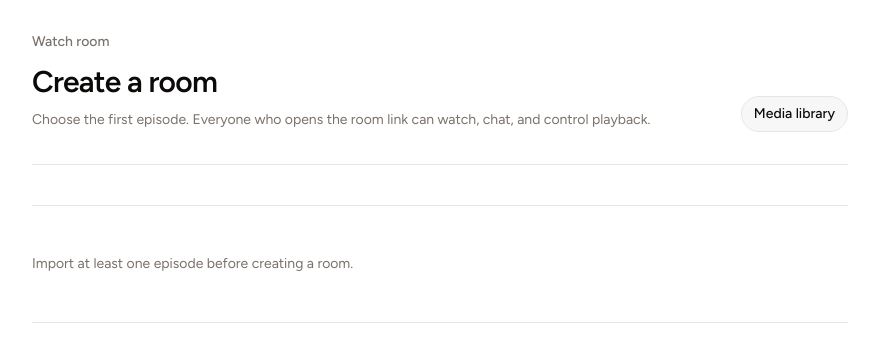
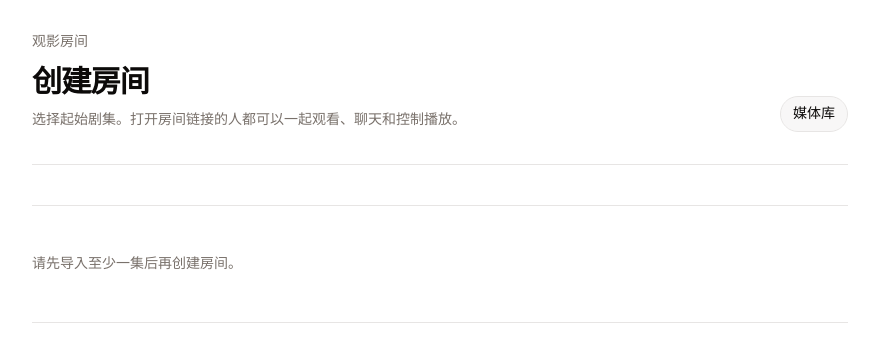
Before and after one commit to nanwy/watch-room, a Next.js app in the folder apps/web/: page /admin/rooms/new in a window 1280 px wide. Shown: the top 362 px of the page, without its empty margins (200-1079 px from the left). Built offline with nearby package versions, Linux system fonts and the light colour scheme; no server answers; the database is empty.

Commit message:
i18n(web): translate existing ui copy to chinese

```diff
--- a/apps/web/app/(admin)/admin/library/page.tsx
+++ b/apps/web/app/(admin)/admin/library/page.tsx
@@ -25,31 +25,31 @@ export default async function LibraryPage() {
       <div className="mx-auto flex w-full max-w-6xl flex-col gap-10 px-6 py-8 lg:px-10">
         <header className="flex flex-col gap-6 border-b pb-8 lg:flex-row lg:items-end lg:justify-between">
           <div className="space-y-3">
-            <p className="text-sm font-medium text-muted-foreground">Media library</p>
+            <p className="text-sm font-medium text-muted-foreground">媒体库</p>
             <div>
-              <h1 className="text-3xl font-semibold tracking-tight">Anime archive</h1>
+              <h1 className="text-3xl font-semibold tracking-tight">动漫库</h1>
               <p className="mt-2 max-w-2xl text-sm leading-6 text-muted-foreground">
-                Scan the server import folder, then use this library when creating watch rooms.
+                扫描服务器导入目录，完成后即可在媒体库中选择剧集创建房间。
               </p>
             </div>
           </div>
           <div className="grid grid-cols-2 gap-6 text-sm">
             <div>
               <div className="text-2xl font-semibold tabular-nums">{anime.length}</div>
-              <div className="text-muted-foreground">Anime</div>
+              <div className="text-muted-foreground">动漫</div>
             </div>
             <div>
               <div className="text-2xl font-semibold tabular-nums">{episodeCount}</div>
-              <div className="text-muted-foreground">Episodes</div>
+              <div className="text-muted-foreground">剧集</div>
             </div>
           </div>
         </header>
 
         <section className="grid gap-4 border-b pb-8 lg:grid-cols-[1fr_28rem] lg:items-start">
           <div>
-            <h2 className="text-base font-medium">Scan imports</h2>
+            <h2 className="text-base font-medium">扫描导入</h2>
             <p className="mt-1 text-sm leading-6 text-muted-foreground">
-              Reads `MEDIA_IMPORT_DIR`, imports supported video files, and stores managed copies under `MEDIA_STORAGE_DIR`.
+              读取 `MEDIA_IMPORT_DIR` 下的视频文件，导入媒体库，并把受管副本写入 `MEDIA_STORAGE_DIR`。
             </p>
           </div>
           <ImportScanButton />
@@ -57,8 +57,8 @@ export default async function LibraryPage() {
 
         <section className="space-y-4">
           <div className="flex items-center justify-between gap-4">
-            <h2 className="text-base font-medium">Imported episodes</h2>
-            <span className="text-sm text-muted-foreground">{episodeCount} total</span>
+            <h2 className="text-base font-medium">已导入剧集</h2>
+            <span className="text-sm text-muted-foreground">共 {episodeCount} 集</span>
           </div>
           <LibraryTable anime={anime} />
         </section>
--- a/apps/web/app/(admin)/admin/rooms/new/page.tsx
+++ b/apps/web/app/(admin)/admin/rooms/new/page.tsx
@@ -26,16 +26,16 @@ export default async function NewRoomPage() {
       <div className="mx-auto flex w-full max-w-4xl flex-col gap-10 px-6 py-8 lg:px-10">
         <header className="flex flex-col gap-6 border-b pb-8 sm:flex-row sm:items-end sm:justify-between">
           <div className="space-y-3">
-            <p className="text-sm font-medium text-muted-foreground">Watch room</p>
+            <p className="text-sm font-medium text-muted-foreground">观影房间</p>
             <div>
-              <h1 className="text-3xl font-semibold tracking-tight">Create a room</h1>
+              <h1 className="text-3xl font-semibold tracking-tight">创建房间</h1>
               <p className="mt-2 max-w-2xl text-sm leading-6 text-muted-foreground">
-                Choose the first episode. Everyone who opens the room link can watch, chat, and control playback.
+                选择起始剧集。打开房间链接的人都可以一起观看、聊天和控制播放。
               </p>
             </div>
           </div>
           <Button asChild variant="outline">
-            <Link href="/admin/library">Media library</Link>
+            <Link href="/admin/library">媒体库</Link>
           </Button>
         </header>
 
@@ -45,7 +45,7 @@ export default async function NewRoomPage() {
           </section>
         ) : (
           <section className="border-y py-12 text-sm text-muted-foreground">
-            Import at least one episode before creating a room.
+            请先导入至少一集后再创建房间。
           </section>
         )}
       </div>
--- a/apps/web/app/page.tsx
+++ b/apps/web/app/page.tsx
@@ -6,19 +6,19 @@ export default function Page() {
     <div className="flex min-h-svh p-6">
       <div className="flex max-w-md min-w-0 flex-col gap-4 text-sm leading-loose">
         <div>
-          <h1 className="font-medium">Watch room</h1>
-          <p>Manage the media library, then create a room to share.</p>
+          <h1 className="font-medium">观影房间</h1>
+          <p>管理媒体库，创建房间分享给好友。</p>
           <div className="mt-2 flex gap-2">
             <Button asChild>
-              <Link href="/admin/rooms/new">Create room</Link>
+              <Link href="/admin/rooms/new">创建房间</Link>
             </Button>
             <Button asChild variant="outline">
-              <Link href="/admin/library">Media library</Link>
+              <Link href="/admin/library">媒体库</Link>
             </Button>
           </div>
         </div>
         <div className="text-muted-foreground font-mono text-xs">
-          (Press <kbd>d</kbd> to toggle dark mode)
+          （按 <kbd>d</kbd> 切换深色模式）
         </div>
       </div>
     </div>
--- a/apps/web/components/admin/create-room-form.tsx
+++ b/apps/web/components/admin/create-room-form.tsx
@@ -48,7 +48,7 @@ async function createWatchRoom(input: {
 
   if (!response.ok) {
     const payload = await response.json().catch(() => null) as { error?: string } | null
-    throw new Error(payload?.error ?? "Room creation failed")
+    throw new Error(payload?.error ?? "创建房间失败")
   }
 
   return response.json() as Promise<CreatedRoom>
@@ -71,7 +71,7 @@ export function CreateRoomForm({ library }: { library: RoomLibrary }) {
     <div className="space-y-6">
       <div className="grid gap-4 sm:grid-cols-2">
         <label className="space-y-2">
-          <span className="text-sm font-medium">Admin passcode</span>
+          <span className="text-sm font-medium">管理员口令</span>
           <Input
             type="password"
             value={passcode}
@@ -80,7 +80,7 @@ export function CreateRoomForm({ library }: { library: RoomLibrary }) {
           />
         </label>
         <label className="space-y-2">
-          <span className="text-sm font-medium">Anime</span>
+          <span className="text-sm font-medium">动漫</span>
           <NativeSelect
             className="w-full"
             value={animeId}
@@ -102,7 +102,7 @@ export function CreateRoomForm({ library }: { library: RoomLibrary }) {
       </div>
 
       <label className="space-y-2">
-        <span className="text-sm font-medium">Starting episode</span>
+        <span className="text-sm font-medium">起始剧集</span>
         <NativeSelect
           className="w-full"
           value={episodeId}
@@ -111,7 +111,7 @@ export function CreateRoomForm({ library }: { library: RoomLibrary }) {
             mutation.reset()
           }}
         >
-          <NativeSelectOptGroup label={selectedAnime?.title ?? "Episodes"}>
+          <NativeSelectOptGroup label={selectedAnime?.title ?? "剧集"}>
             {(selectedAnime?.episodes ?? []).map((episode) => (
               <NativeSelectOption key={episode.id} value={episode.id}>
                 {episode.episodeNumber ? `${episode.episodeNumber}. ` : ""}
@@ -137,7 +137,7 @@ export function CreateRoomForm({ library }: { library: RoomLibrary }) {
           onClick={() => mutation.mutate({ passcode, animeId, episodeId })}
         >
           <Clapperboard />
-          Create room
+          创建房间
         </Button>
       </div>
     </div>
--- a/apps/web/components/admin/import-scan-button.tsx
+++ b/apps/web/components/admin/import-scan-button.tsx
@@ -25,7 +25,7 @@ async function scanImports(passcode: string): Promise<ScanResult> {
 
   if (!response.ok) {
     const payload = await response.json().catch(() => null) as { error?: string } | null
-    throw new Error(payload?.error ?? "Scan failed")
+    throw new Error(payload?.error ?? "扫描失败")
   }
 
   return response.json() as Promise<ScanResult>
@@ -47,7 +47,7 @@ export function ImportScanButton() {
         <Input
           type="password"
           value={passcode}
-          placeholder="Admin passcode"
+          placeholder="管理员口令"
           autoComplete="current-password"
           onChange={(event) => setPasscode(event.target.value)}
           onKeyDown={(event) => {
@@ -58,7 +58,7 @@ export function ImportScanButton() {
         />
         <div className="mt-2 min-h-5 text-sm text-muted-foreground">
           {mutation.isSuccess
-            ? `Scanned ${mutation.data.candidates}; imported ${mutation.data.imported}, skipped ${mutation.data.skipped}.`
+            ? `扫描 ${mutation.data.candidates} 个；导入 ${mutation.data.imported}，跳过 ${mutation.data.skipped}。`
             : null}
           {mutation.isError ? mutation.error.message : null}
         </div>
@@ -69,7 +69,7 @@ export function ImportScanButton() {
         onClick={() => mutation.mutate(passcode)}
       >
         <RefreshCw className={mutation.isPending ? "animate-spin" : ""} />
-        Scan imports
+        扫描导入
       </Button>
     </div>
   )
--- a/apps/web/components/admin/library-table.tsx
+++ b/apps/web/components/admin/library-table.tsx
@@ -25,7 +25,7 @@ export function LibraryTable({ anime }: { anime: LibraryAnime[] }) {
   if (anime.length === 0) {
     return (
       <div className="border-y py-12 text-sm text-muted-foreground">
-        No media has been imported yet.
+        还没有导入任何媒体。
       </div>
     )
   }
@@ -34,11 +34,11 @@ export function LibraryTable({ anime }: { anime: LibraryAnime[] }) {
     <Table>
       <TableHeader>
         <TableRow>
-          <TableHead>Anime</TableHead>
-          <TableHead>Episode</TableHead>
-          <TableHead>Format</TableHead>
-          <TableHead>Status</TableHead>
-          <TableHead className="text-right">Size</TableHead>
+          <TableHead>动漫</TableHead>
+          <TableHead>剧集</TableHead>
+          <TableHead>格式</TableHead>
+          <TableHead>状态</TableHead>
+          <TableHead className="text-right">大小</TableHead>
         </TableRow>
       </TableHeader>
       <TableBody>
@@ -56,7 +56,7 @@ export function LibraryTable({ anime }: { anime: LibraryAnime[] }) {
             <TableCell>{episode.mimeType}</TableCell>
             <TableCell>
               <Badge variant={episode.playbackSupportStatus === "supported" ? "secondary" : "outline"}>
-                {episode.playbackSupportStatus === "supported" ? "Playable" : "Check format"}
+                {episode.playbackSupportStatus === "supported" ? "可播放" : "格式存疑"}
               </Badge>
             </TableCell>
             <TableCell className="text-right tabular-nums">
@@ -71,7 +71,7 @@ export function LibraryTable({ anime }: { anime: LibraryAnime[] }) {
 
 function formatBytes(value: bigint) {
   const bytes = Number(value)
-  if (!Number.isFinite(bytes)) return "Unknown"
+  if (!Number.isFinite(bytes)) return "未知"
   if (bytes < 1024 * 1024) return `${Math.max(1, Math.round(bytes / 1024))} KB`
   if (bytes < 1024 * 1024 * 1024) return `${(bytes / 1024 / 1024).toFixed(1)} MB`
   return `${(bytes / 1024 / 1024 / 1024).toFixed(2)} GB`
```
